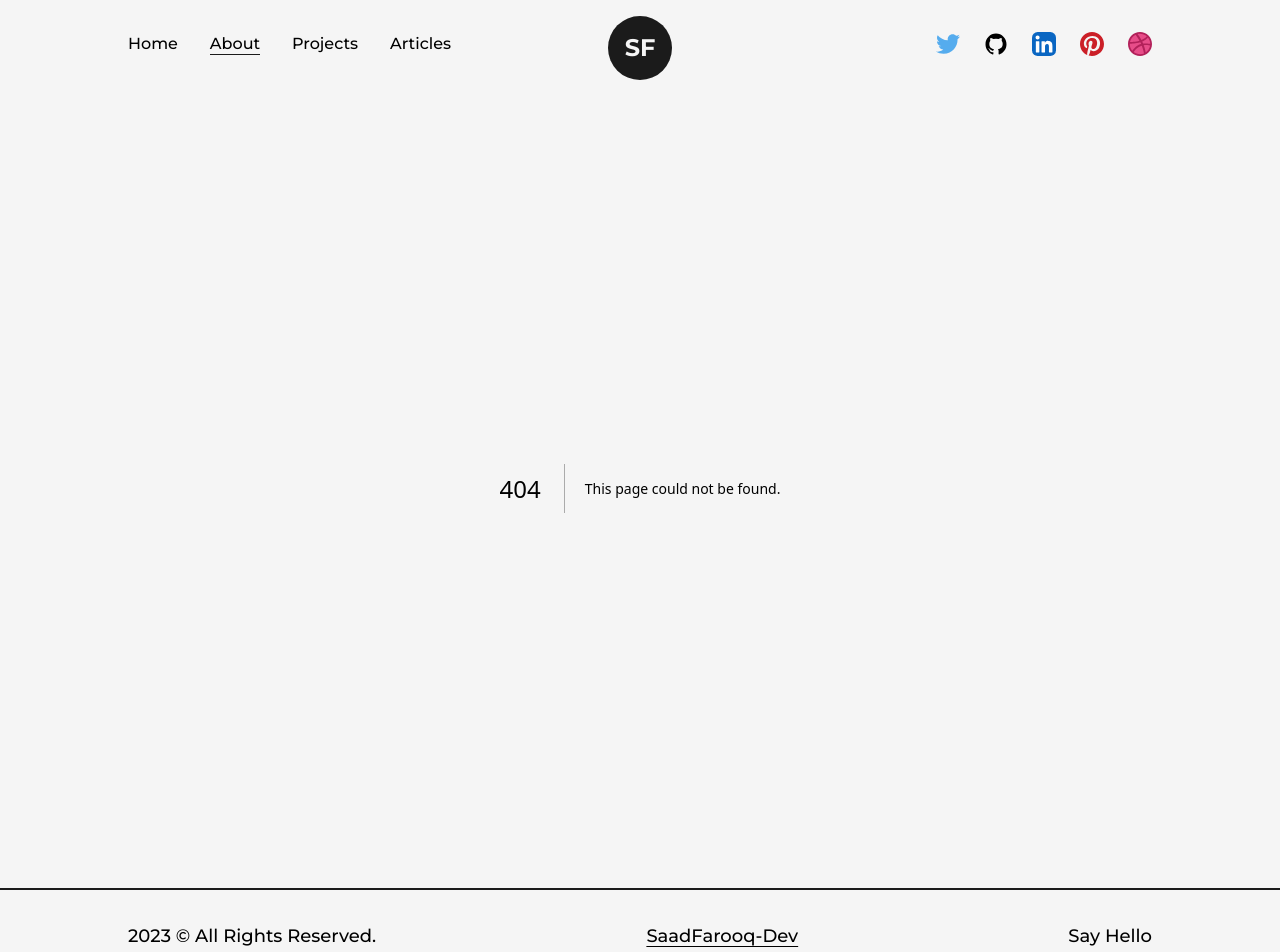
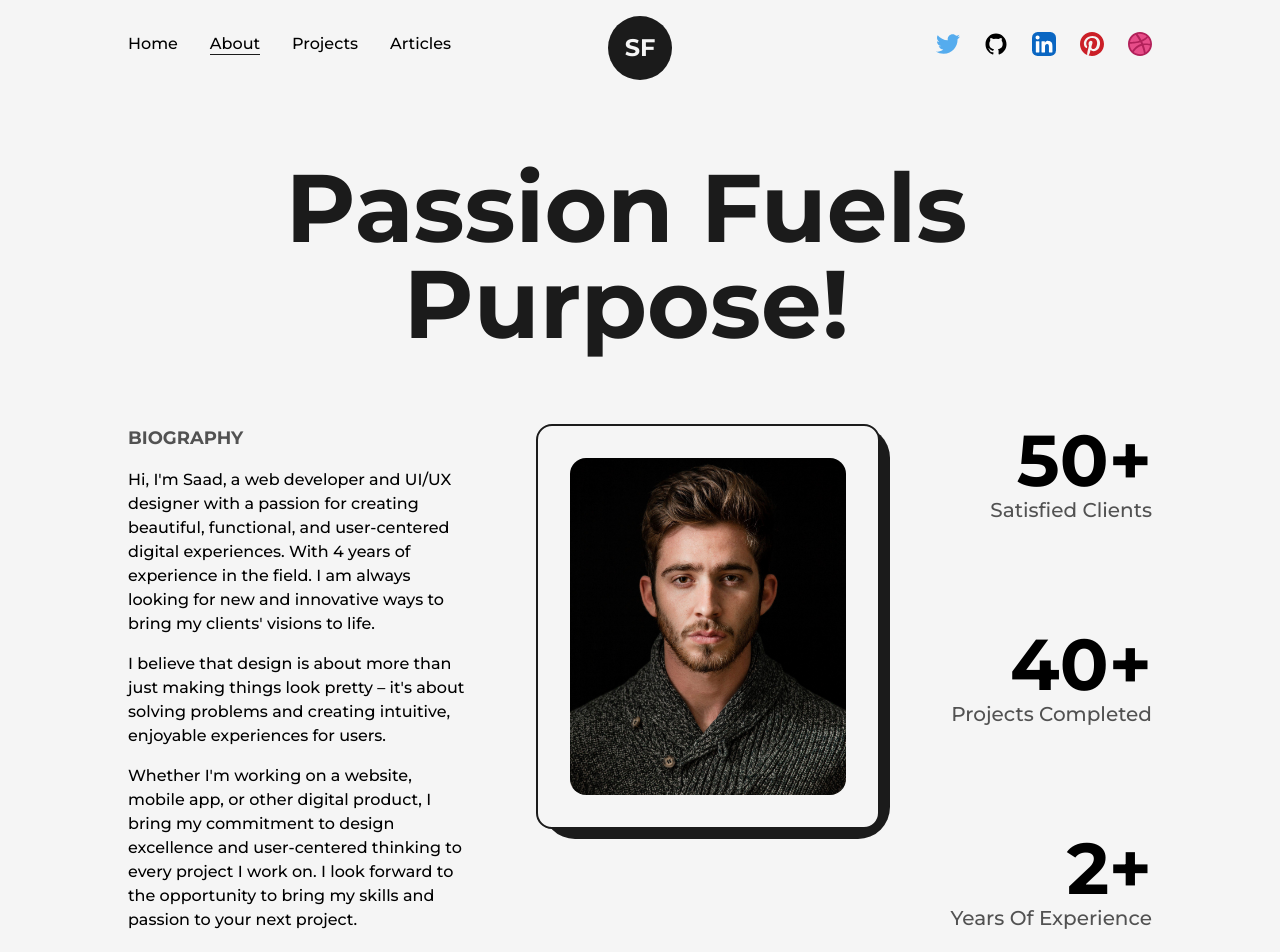
Before and after one commit to SaadFarooq-Dev/portfolio, a Next.js app: page /about in a window 1280 px wide. Before the commit this address had no page. Shown: the top 952 px of the page. Built offline with nearby package versions, Linux system fonts and the light colour scheme.

Commit message:
About page header and number animation

```diff
--- a/src/pages/_app.js
+++ b/src/pages/_app.js
@@ -1,8 +1,7 @@
 import { Montserrat } from 'next/font/google'
+import Head from 'next/head'
 
 import NavBar from '@/components/NavBar'
-import Head from 'next/head'
-
 import '@/styles/globals.css'
 import Footer from '@/components/Footer'
 
--- /dev/null
+++ b/src/pages/about.js
@@ -0,0 +1,96 @@
+import AnimatedText from '@/components/AnimatedText'
+import Layout from '@/components/Layout'
+import Head from 'next/head'
+import Image from 'next/image'
+import React, { useEffect, useRef } from 'react'
+import profileImage from '/public/images/profile/developer-pic-2.jpg'
+import { useInView, useMotionValue, useSpring } from 'framer-motion'
+
+const AnimatedNumbers = ({ value }) => {
+  const ref = useRef(null)
+  const motionValue = useMotionValue(0)
+  const springValue = useSpring(motionValue, { duration: 3000 })
+  const isInView = useInView(ref, { once: true })
+  useEffect(() => {
+    if (isInView) {
+      motionValue.set(value)
+    }
+  }, [isInView, value, motionValue]);
+
+  useEffect(() => {
+    springValue.on('change', (latest) => {
+      if (ref.current && latest.toFixed(0) <= value) {
+        ref.current.textContent = latest.toFixed(0)
+      }
+    })
+  }, [springValue, value]);
+
+  return <span ref={ref}></span>
+}
+
+const about = () => {
+  return (
+    <>
+      <Head>
+        <title>Saad Farooq | About Page</title>
+        <meta name='description' content='Software Developer' />
+      </Head>
+      <main className='flex w-full flex-col items-center justify-center'>
+        <Layout className='pt-16'>
+          <AnimatedText text={'Passion Fuels Purpose!'} className='mb-16' />
+          <div className='grid w-full grid-cols-8 gap-16'>
+            <div className='col-span-3 flex flex-col items-start justify-start '>
+              <h2 className='mb-4 text-lg font-bold uppercase text-dark/75 '>Biography</h2>
+              <p className='font-medium'>
+                Hi, I'm Saad, a web developer and UI/UX designer with a passion for creating beautiful, functional,
+                and user-centered digital experiences. With 4 years of experience in the field. I am always looking for
+                new and innovative ways to bring my clients' visions to life.
+              </p>
+              <p className='my-4 font-medium'>
+                I believe that design is about more than just making things look pretty – it's about solving problems and
+                creating intuitive, enjoyable experiences for users.
+              </p>
+              <p className='font-medium'>
+                Whether I'm working on a website, mobile app, or
+                other digital product, I bring my commitment to design excellence and user-centered thinking to
+                every project I work on. I look forward to the opportunity to bring my skills and passion to your next project.
+              </p>
+            </div>
+            <div className='col-span-3 relative h-max rounded-2xl border-2 border-solid border-dark bg-light p-8'>
+              <div className='absolute top-0 -right-3 -z-10 w-[102%] h-[103%] rounded-[2rem] bg-dark' />
+              <Image src={profileImage} alt='SaadFarooq' className='w-full h-auto rounded-2xl' />
+            </div>
+            <div className='col-span-2 flex flex-col items-end justify-between'>
+              <div className='flex flex-col items-end justify-center'>
+                <span className='inline-block text-7xl font-bold'>
+                  <AnimatedNumbers value={50} />+
+                </span>
+                <h2 className='text-xl font-medium capitalize text-dark/75'>
+                  satisfied clients
+                </h2>
+              </div>
+              <div className='flex flex-col items-end justify-center'>
+                <span className='inline-block text-7xl font-bold'>
+                  <AnimatedNumbers value={40} />+
+                </span>
+                <h2 className='text-xl font-medium capitalize text-dark/75'>
+                  projects completed
+                </h2>
+              </div>
+              <div className='flex flex-col items-end justify-center'>
+                <span className='inline-block text-7xl font-bold'>
+                  <AnimatedNumbers value={2} />+
+                </span>
+                <h2 className='text-xl font-medium capitalize text-dark/75'>
+                  years of experience
+                </h2>
+              </div>
+            </div>
+          </div>
+        </Layout>
+      </main>
+    </>
+  )
+}
+
+export default about
```
